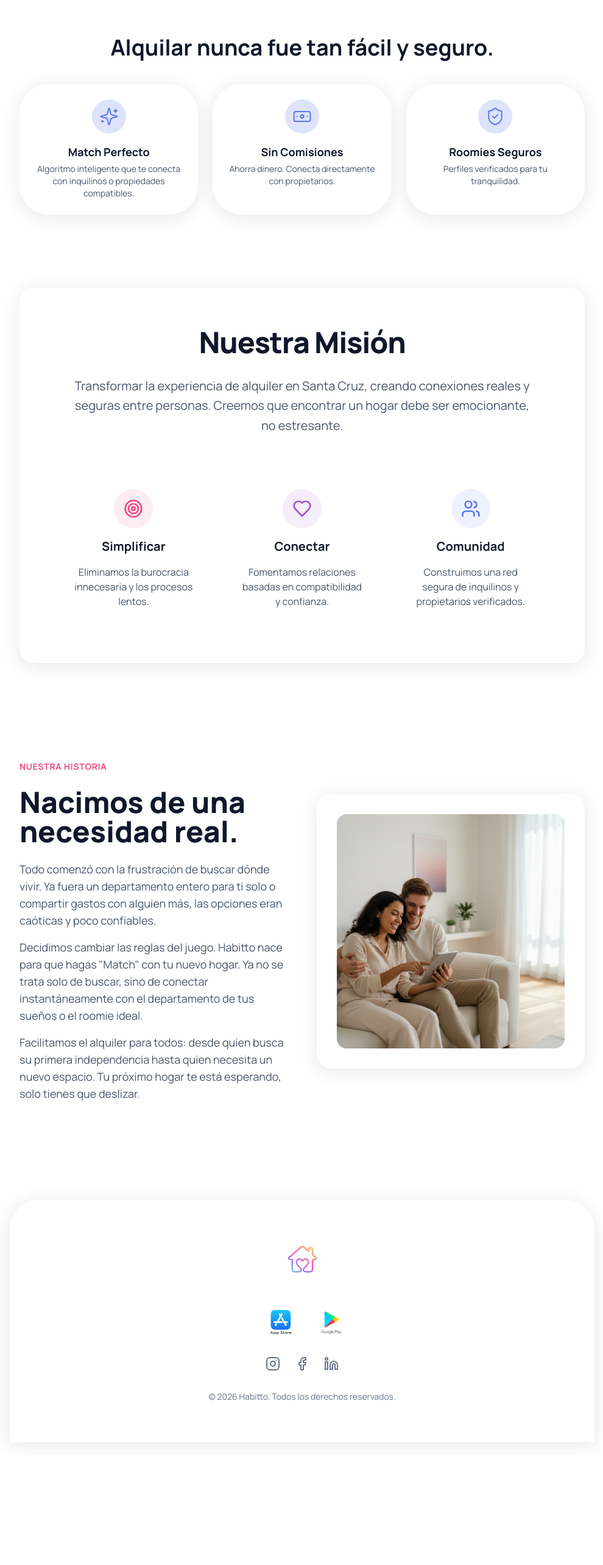
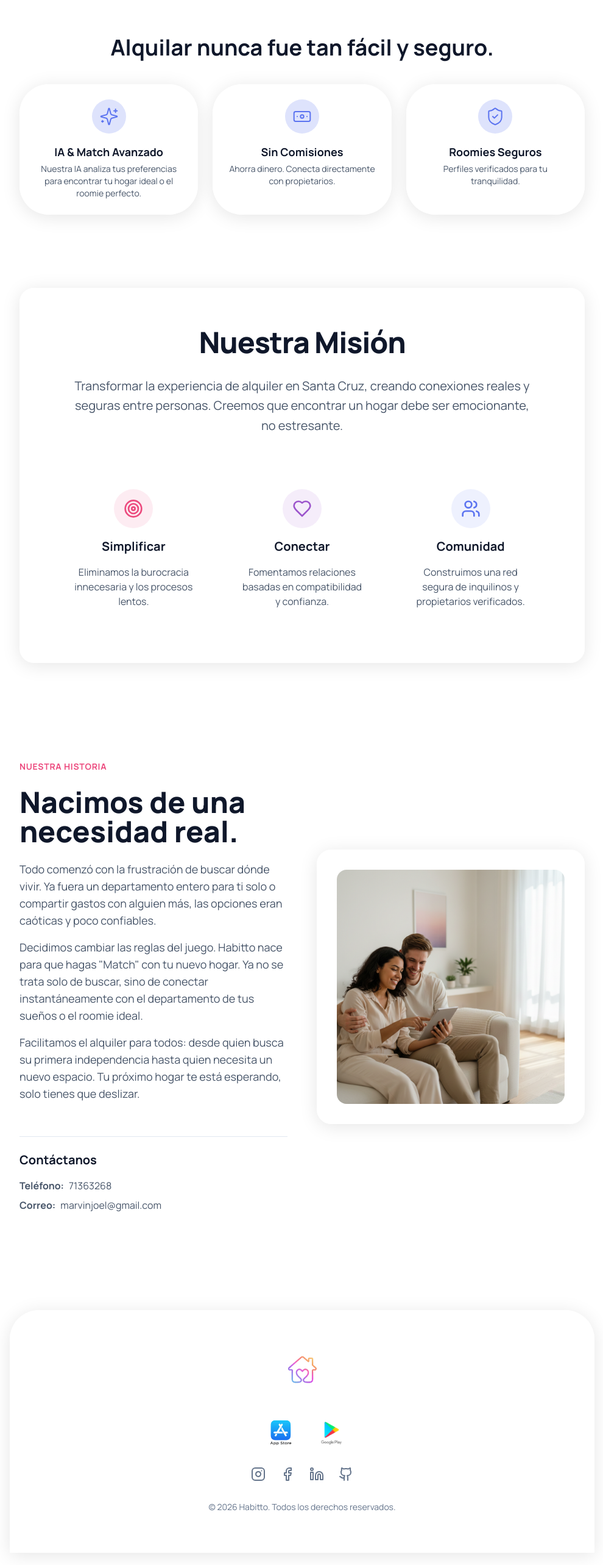
Before and after one commit to marvinjoel2001/habittoweb, a React (Vite) app: page / in a window 1280 px wide. Shown: the part 1336-3902 px from the top of the page at 61% size, without its empty margins (144-1134 px from the left). Before the commit the page ends 3721 px from the top, so only its background shows below. Built offline with nearby package versions, Linux system fonts and the light colour scheme.

Commit message:
feat(ui): update feature section text and add contact info
Update feature section heading and description to better reflect AI matching capabilities
Add contact information section to story component
Include GitHub icon and proper links to social media in footer

```diff
--- a/src/components/FeaturesSection.tsx
+++ b/src/components/FeaturesSection.tsx
@@ -14,10 +14,9 @@ export default function FeaturesSection() {
             <Sparkles size={32} strokeWidth={1.5} />
           </div>
           <div className="flex flex-col gap-1">
-            <h4 className="text-slate-900 text-lg font-bold">Match Perfecto</h4>
+            <h4 className="text-slate-900 text-lg font-bold">IA & Match Avanzado</h4>
             <p className="text-slate-600 text-sm font-normal">
-              Algoritmo inteligente que te conecta con inquilinos o propiedades
-              compatibles.
+              Nuestra IA analiza tus preferencias para encontrar tu hogar ideal o el roomie perfecto.
             </p>
           </div>
         </div>
--- a/src/components/Footer.tsx
+++ b/src/components/Footer.tsx
@@ -1,4 +1,4 @@
-import { Instagram, Facebook, Linkedin } from "lucide-react";
+import { Instagram, Facebook, Linkedin, Github } from "lucide-react";
 import appStoreImg from "../assets/Images/appstore.png";
 import playStoreImg from "../assets/Images/playstore.png";
 import logoImg from "../assets/Images/logo.png";
@@ -36,21 +36,35 @@ export default function Footer() {
       <div className="flex justify-center gap-6">
         <a
           className="text-slate-500 hover:text-slate-900 transition hover:scale-110"
-          href="#"
+          href="https://instagram.com"
+          target="_blank"
+          rel="noopener noreferrer"
         >
           <Instagram size={24} />
         </a>
         <a
           className="text-slate-500 hover:text-slate-900 transition hover:scale-110"
-          href="#"
+          href="https://facebook.com"
+          target="_blank"
+          rel="noopener noreferrer"
         >
           <Facebook size={24} />
         </a>
         <a
           className="text-slate-500 hover:text-slate-900 transition hover:scale-110"
-          href="#"
+          href="https://linkedin.com"
+          target="_blank"
+          rel="noopener noreferrer"
         >
           <Linkedin size={24} />
+        </a>
+        <a
+          className="text-slate-500 hover:text-slate-900 transition hover:scale-110"
+          href="https://github.com"
+          target="_blank"
+          rel="noopener noreferrer"
+        >
+          <Github size={24} />
         </a>
       </div>
       <p className="text-slate-500 text-sm font-normal">
--- a/src/components/StorySection.tsx
+++ b/src/components/StorySection.tsx
@@ -40,6 +40,21 @@ export default function StorySection() {
               hogar te está esperando, solo tienes que deslizar.
             </p>
           </div>
+
+          <div className="mt-8 pt-6 border-t border-slate-200">
+            <h3 className="text-xl font-bold text-slate-900 mb-4">
+              Contáctanos
+            </h3>
+            <div className="space-y-2 text-slate-600">
+              <p className="flex items-center gap-2">
+                <span className="font-semibold">Teléfono:</span> 71363268
+              </p>
+              <p className="flex items-center gap-2">
+                <span className="font-semibold">Correo:</span>{" "}
+                marvinjoel@gmail.com
+              </p>
+            </div>
+          </div>
         </div>
       </div>
     </section>
```
